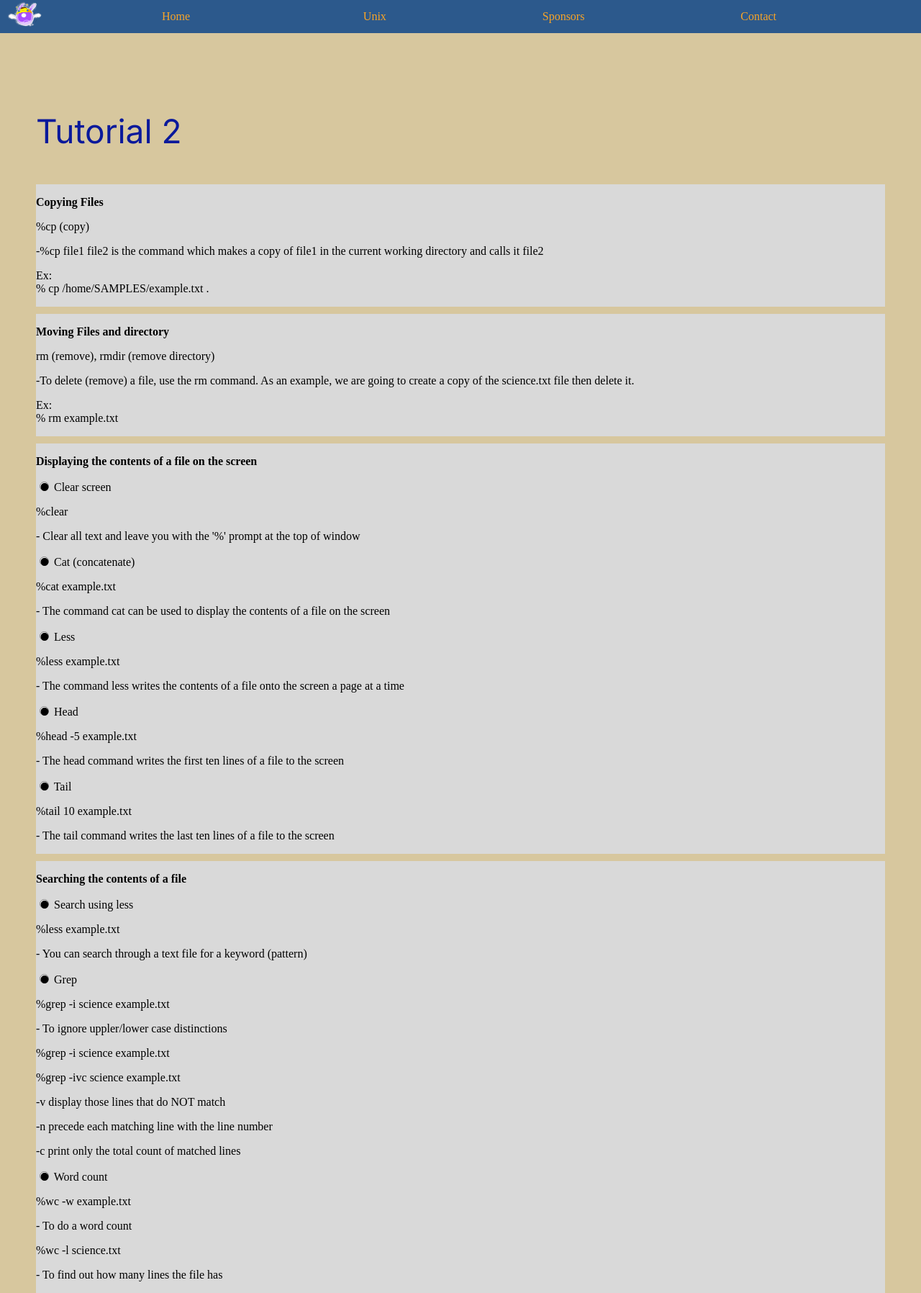
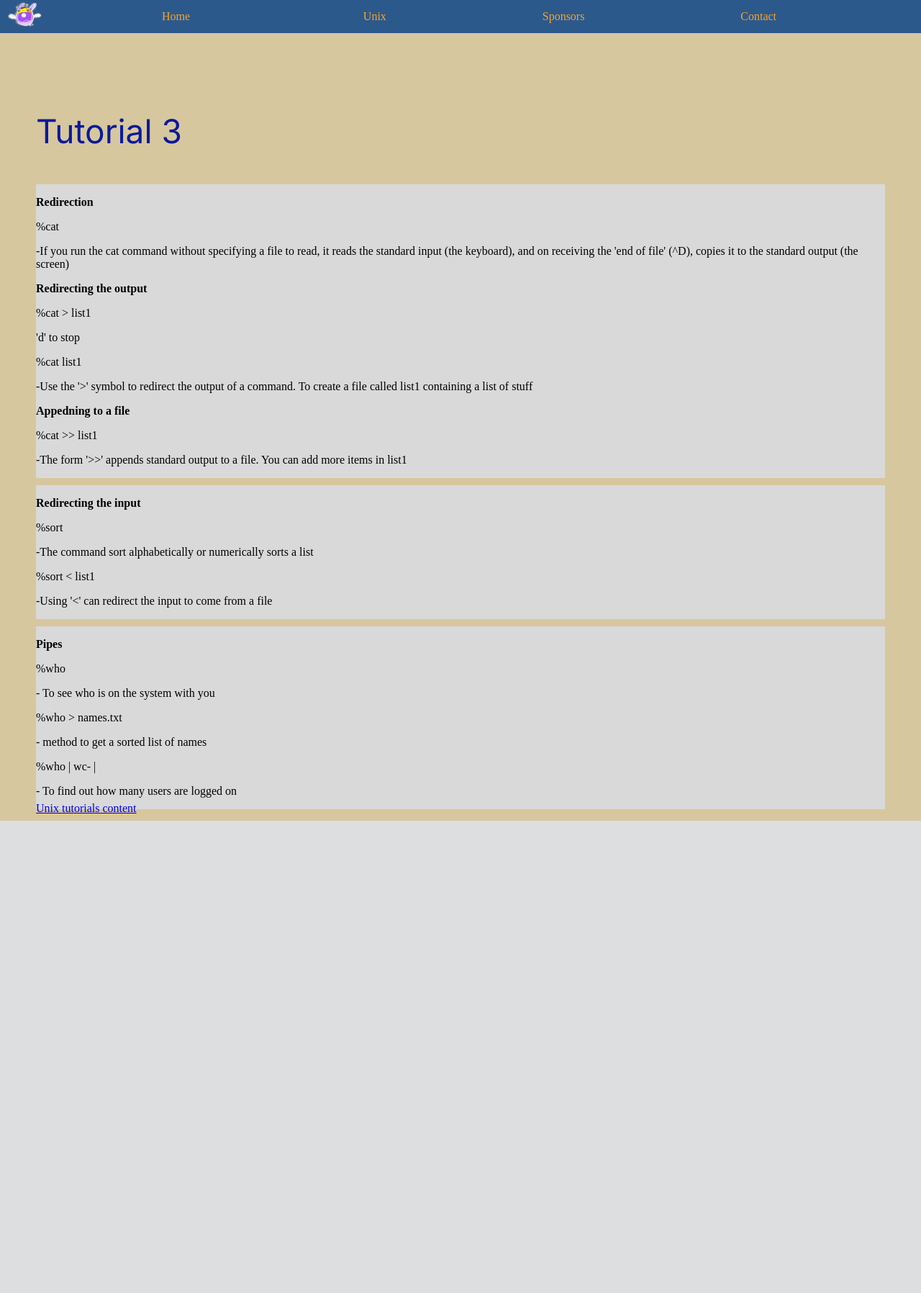
Before and after one commit to Kaiirros/ISTE240-Roasted-Duck, a PHP site: page /tutorial3.php in a window 1280 px wide. Shown: the whole page at 72% size. After the commit the page ends 1140 px from the top, so only its background shows below. Run offline with PHP 8.4, Linux system fonts and the light colour scheme.

Commit message:
finished tutoiral 3 and renamed files

```diff
--- a/tutorial3.php
+++ b/tutorial3.php
@@ -16,165 +16,86 @@
     <br>
     <br>
     <br>
-    <p class="tutorial-header"> Tutorial 2</p>
+    <p class="tutorial-header"> Tutorial 3</p>
 
     <div class="tutorial3-grid">
         <div class="grid-color">
-            <p> <strong>  Copying Files </strong></p>
-            <p> %cp (copy) </p>
+            <p> <strong>  Redirection </strong></p>
+            <p> %cat </p>
 
-            <p>-%cp file1 file2 is the command which makes a copy of file1 in the current working directory and calls it file2</p>
+            <p>-If you run the cat command without specifying a file to read, it reads the standard input (the keyboard), and on receiving the 'end of file' (^D), copies it to the standard output (the screen)</p>
 
+            <p> <strong>  Redirecting the output </strong></p>
+            <p> %cat > list1</p>
+            <p> 'd' to stop</p>
+            <p> %cat list1</p>
 
+            <p>-Use the '>' symbol to redirect the output of a command. To create a file called list1 containing a list of stuff</p>
 
-            <p>
-            Ex: <br>
-            % cp /home/SAMPLES/example.txt .
-            </p>
+            <p> <strong>  Appedning to a file </strong></p>
+            <p> %cat >> list1</p>
+
+            <p>-The form '>>' appends standard output to a file. You can add more items in list1</p>
         </div>
 
         <div class="grid-color">
-            <p> <strong> Moving Files and directory </strong></p>
-            <p> rm (remove), rmdir (remove directory) </p>
+            <p> <strong> Redirecting the input </strong></p>
+            <p> %sort </p>
 
-            <p> -To delete (remove) a file, use the rm command. As an example, we are going to create a copy of the science.txt file then delete it.</p>
+            <p> -The command sort alphabetically or numerically sorts a list</p>
 
+            <p> %sort < list1 </p>
 
-
-            <p>
-            Ex: <br>
-            % rm example.txt
-            </p>
-        </div>
-
-        <div class="grid-color">
-            <p> <strong> Displaying the contents of a file on the screen </strong></p>
-
-            <p>
-
-            <label>
-            <input type="radio" name="option1" id="option1" value="option1">
-                Clear screen
-            </label>
-
-            <p> %clear</p>
-
-            </p>
-
-            <p> - Clear all text and leave you with the '%' prompt at the top of window</p>
-
-            <p>
-
-            <label>
-            <input type="radio" name="option1" id="option1" value="option1">
-                Cat (concatenate)
-            </label>
-
-            <p> %cat example.txt</p>
-
-            </p>
-
-            <p>- The command cat can be used to display the contents of a file on the screen</p>
-
-            <p>
-
-            <label>
-            <input type="radio" name="option1" id="option1" value="option1">
-                Less
-            </label>
-
-            <p> %less example.txt</p>
-
-            </p>
-
-            <p> - The command less writes the contents of a file onto the screen a page at a time</p>
-
-            <p>
-
-            <label>
-            <input type="radio" name="option1" id="option1" value="option1">
-                Head
-            </label>
-
-            <p> %head -5 example.txt</p>
-
-            </p>
-
-            <p> - The head command writes the first ten lines of a file to the screen</p>
-
-            <p>
-
-            <label>
-            <input type="radio" name="option1" id="option1" value="option1">
-               Tail
-            </label>
-
-            <p> %tail 10 example.txt</p>
-
-            </p>
-
-            <p> - The tail command writes the last ten lines of a file to the screen</p>
+            <p> -Using '<' can redirect the input to come from a file</p>
 
 
         </div>
 
         <div class="grid-color">
-            <p> <strong> Searching the contents of a file </strong></p>
+            <p> <strong> Pipes</strong></p>
 
             <p>
 
-            <label>
-            <input type="radio" name="option1" id="option1" value="option1">
-                Search using less
-            </label>
-
-            <p> %less example.txt</p>
+            <p> %who</p>
 
             </p>
 
-            <p> - You can search through a text file for a keyword (pattern)</p>
+            <p> - To see who is on the system with you</p>
 
             <p>
 
-            <label>
-            <input type="radio" name="option1" id="option1" value="option1">
-                Grep
-            </label>
 
-            <p> %grep -i science example.txt</p>
+
+            <p> %who > names.txt</p>
 
             </p>
 
-            <p> - To ignore uppler/lower case distinctions</p>
-
-            <p> %grep -i science example.txt</p>
-
-            <p> %grep -ivc science example.txt</p>
-            <p> -v display those lines that do NOT match</p>
-            <p> -n precede each matching line with the line number</p>
-            <p> -c print only the total count of matched lines</p>
+            <p>- method to get a sorted list of names</p>
 
             <p>
 
-            <label>
-            <input type="radio" name="option1" id="option1" value="option1">
-                Word count
-            </label>
 
-            <p> %wc -w example.txt</p>
+
+            <p> %who | wc- |</p>
 
             </p>
 
-            <p> - To do a word count</p>
+            <p> - To find out how many users are logged on</p>
 
-            <p> %wc -l science.txt</p>
+            <p>
 
 
-            <p> - To find out how many lines the file has</p>
+
+        </div>
+
+
 
 
         </div>
     </div>
+
+
+    <a href="tutorial.php" class="unixbutton"> Unix tutorials content</a>
 </div>
 
 
```
Also changed, not shown: tutorial.php (+4 -4 lines), tutorial1.php (added, +112 -0 lines), tutorial2.php (+150 -73 lines).
